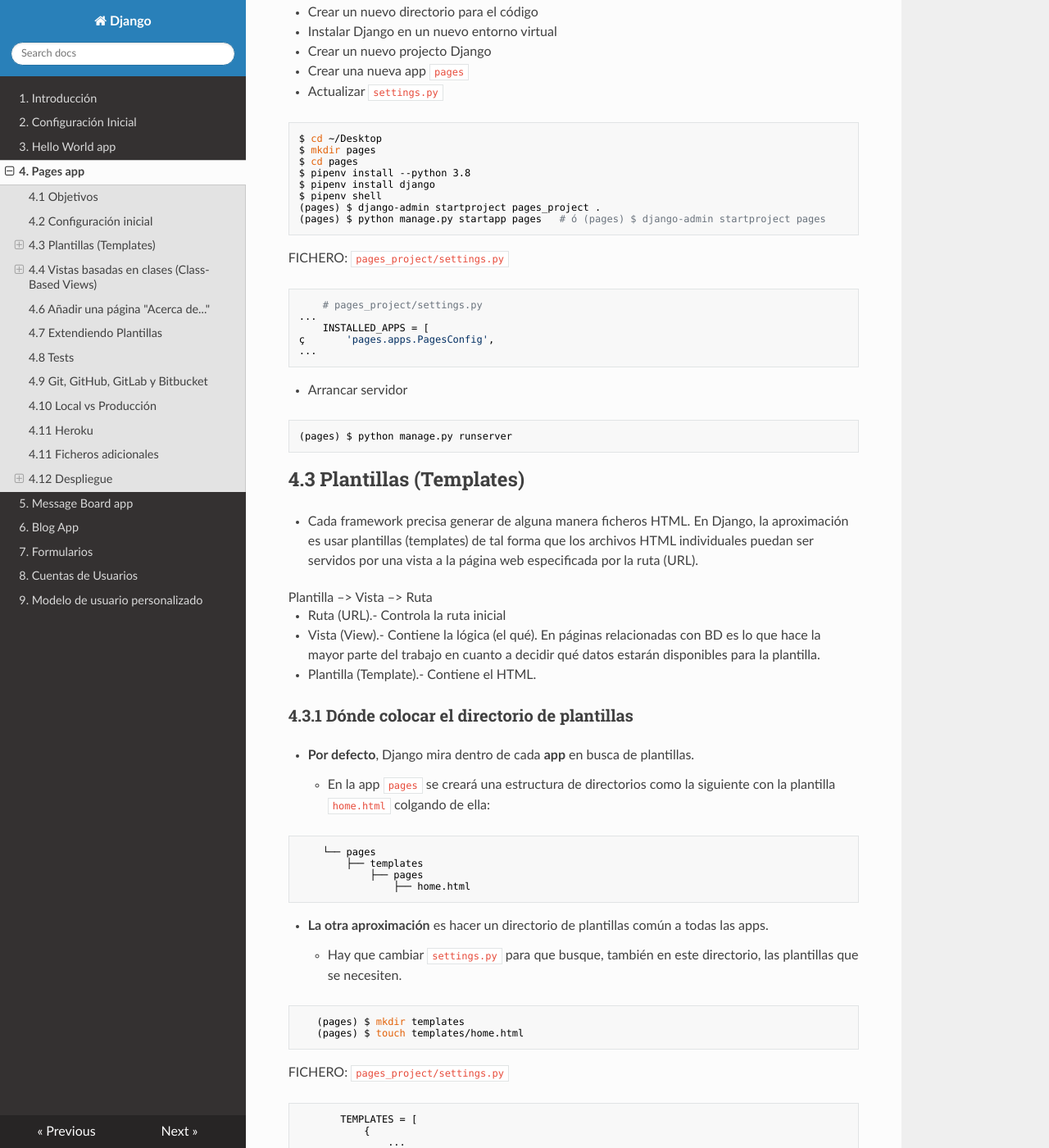
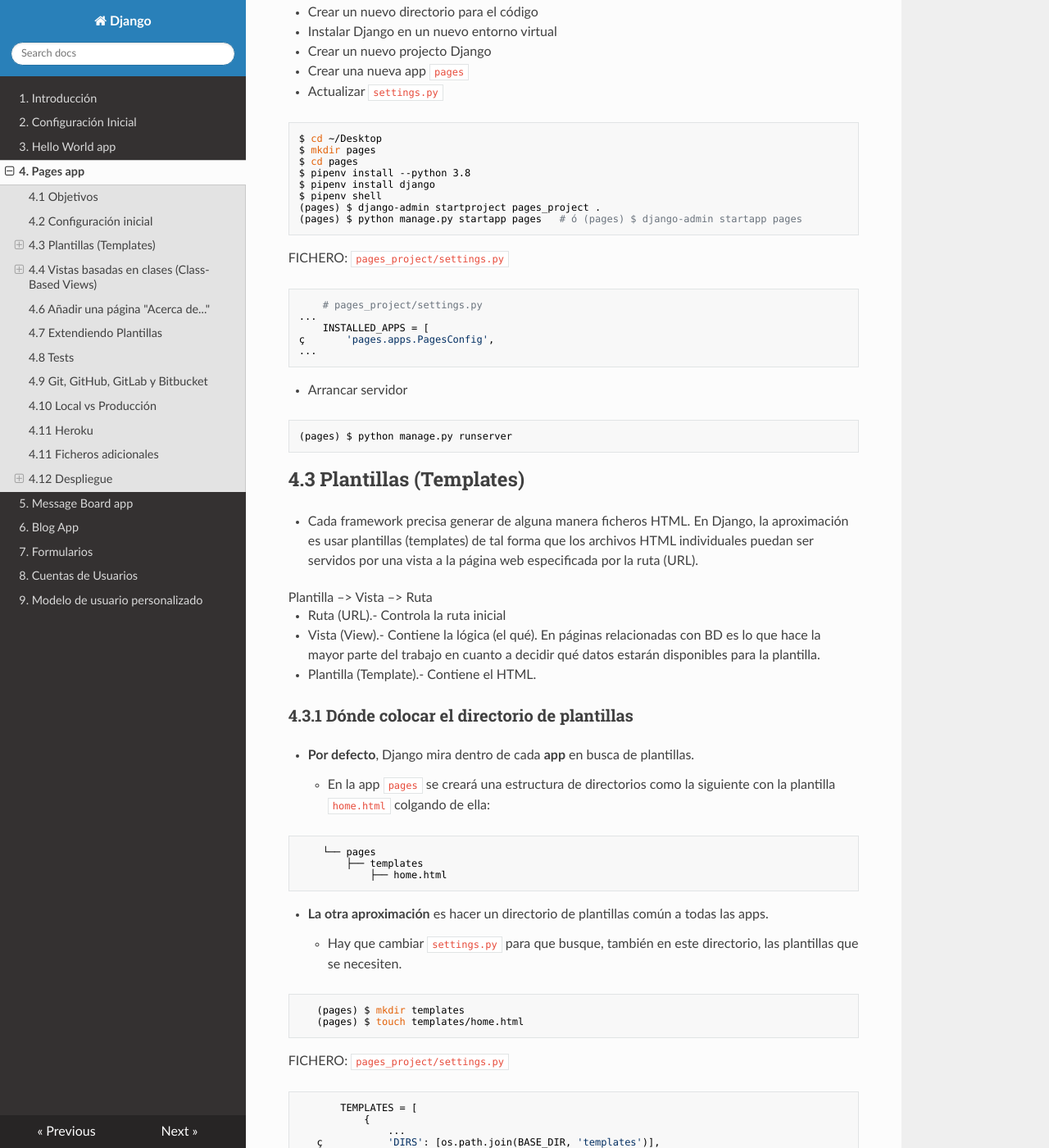
Before and after one commit to mentecatoDev/django, an MkDocs documentation site: the page built from docs/4_pages_app.md, in a window 1280 px wide and 1400 px high, scrolled down 341 px. Shown: the whole window at 82% size. Built offline with MkDocs 1.6.1, drawn with Linux system fonts in a browser that asks for light colours; nearby versions of some CDN libraries.

Commit message:
Arreglado comando startapp y el arbol de plantillas

````diff
--- a/docs/4_pages_app.md
+++ b/docs/4_pages_app.md
@@ -21,7 +21,7 @@ $ pipenv install --python 3.8
 $ pipenv install django
 $ pipenv shell
 (pages) $ django-admin startproject pages_project .
-(pages) $ python manage.py startapp pages   # ó (pages) $ django-admin startproject pages
+(pages) $ python manage.py startapp pages   # ó (pages) $ django-admin startapp pages
 ```
 
  FICHERO: `pages_project/settings.py`
@@ -59,8 +59,7 @@ $ pipenv shell
 ```text
     └── pages
         ├── templates
-            ├── pages
-                ├── home.html
+            ├── home.html
 ```
 
 - **La otra aproximación** es hacer un directorio de plantillas común a todas las apps.
````
